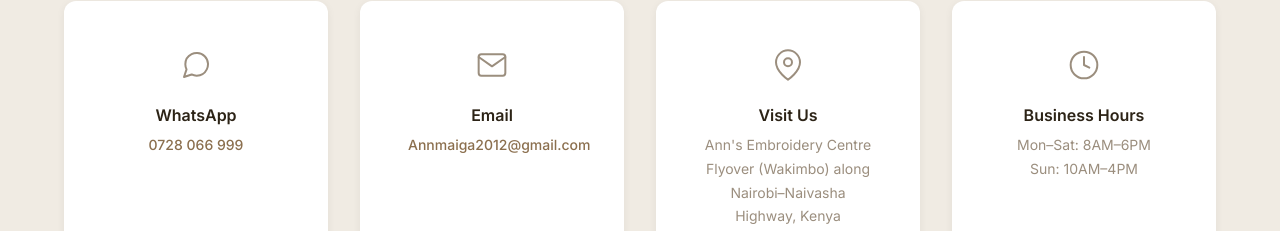
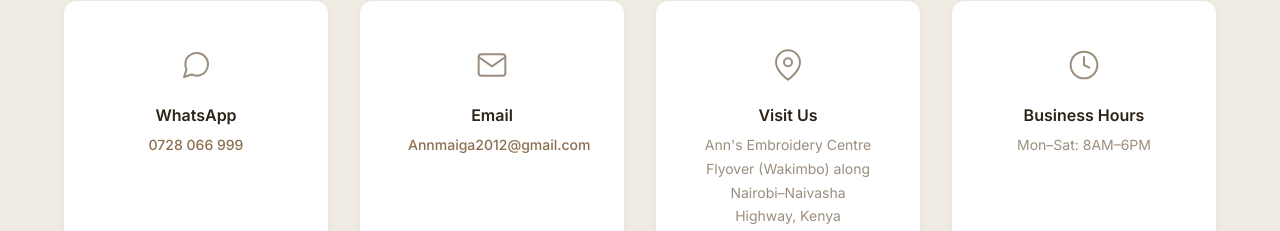
Before and after one commit to ianalpha4-byte/embroidery, a plain HTML site: page index.html in a window 1280 px wide. Shown: the part 5035-5266 px from the top of the page. Drawn offline with nearby package versions, Linux system fonts and the light colour scheme.

Commit message:
Update business hours in contact section

```diff
--- a/index.html
+++ b/index.html
@@ -356,7 +356,7 @@
             </svg>
           </div>
           <h3 class="contact-card__title">Business Hours</h3>
-          <p class="contact-card__text">Mon–Sat: 8AM–6PM<br>Sun: 10AM–4PM</p>
+          <p class="contact-card__text">Mon–Sat: 8AM–6PM</p>
         </div>
       </div>
     </div>
```
